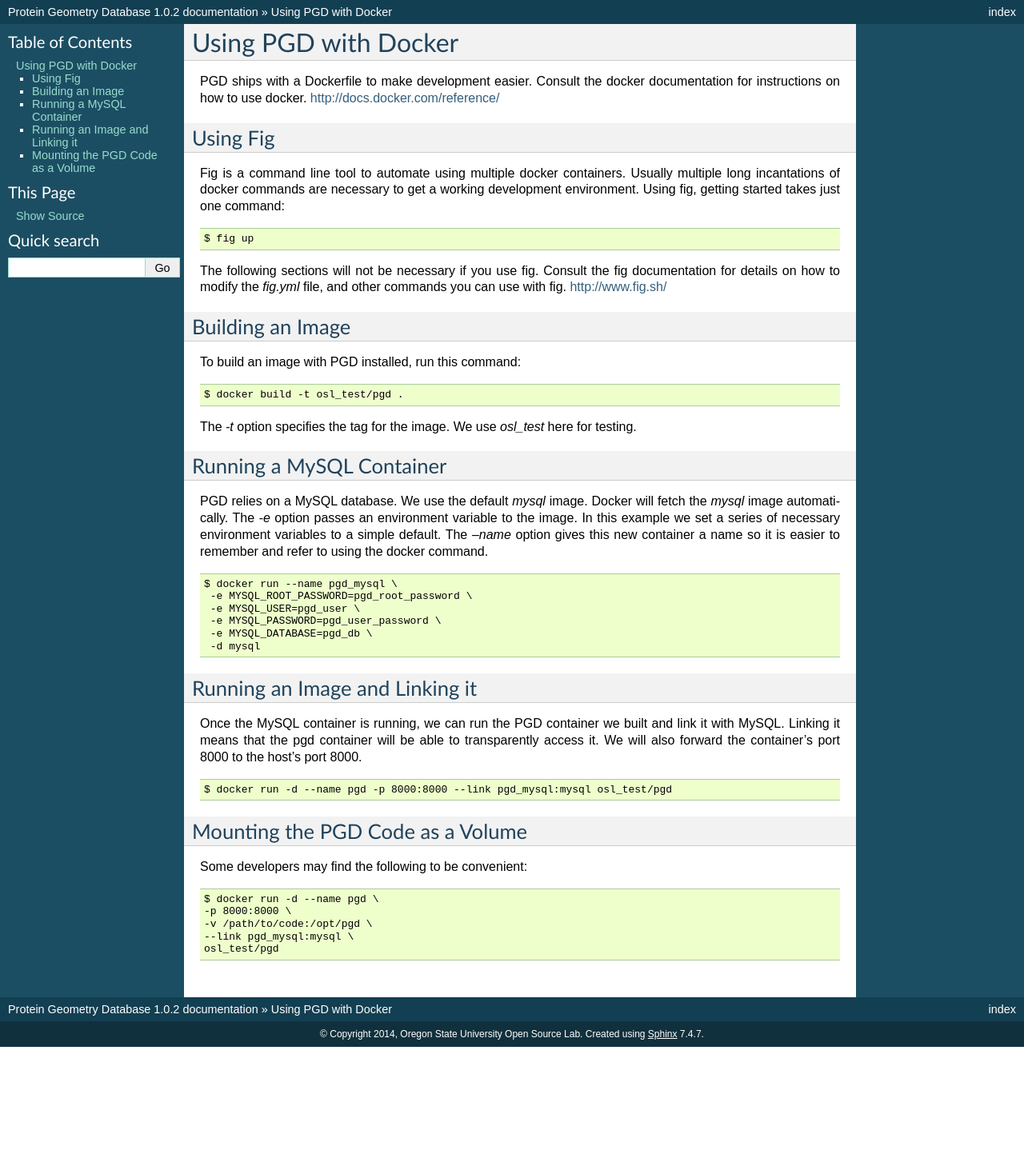
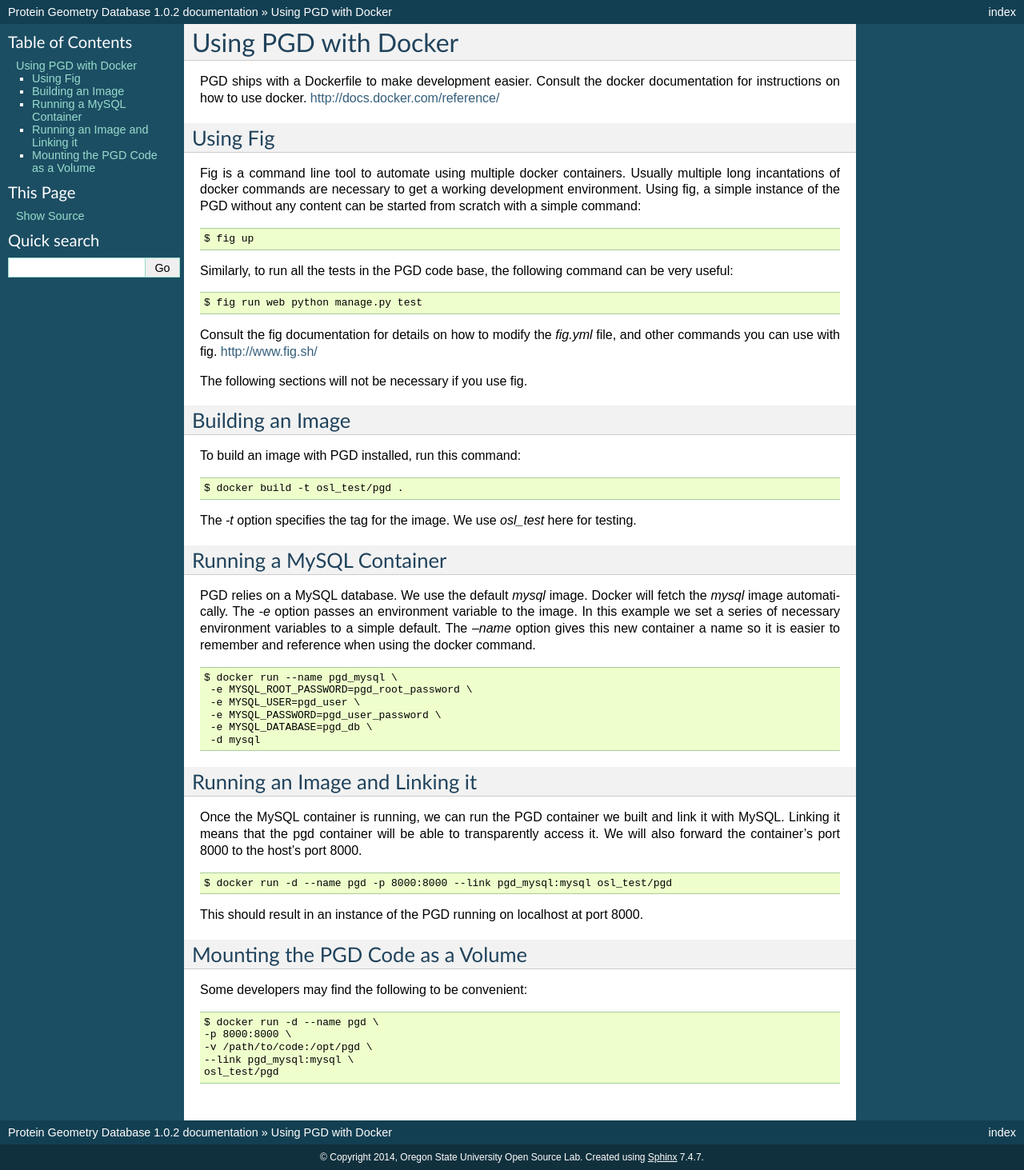
Before and after one commit to Karplus-Lab-OSU/pgd, a Sphinx documentation site: the page built from docs/source/docker.rst, in a window 1280 px wide. Shown: the whole page at 80% size. Built offline with Sphinx 7.4.7, drawn with Linux system fonts in a browser that asks for light colours; before the commit the page ends 1309 px from its top, so only the background shows below that.

Commit message:
Minor additions to documentation
I clarified some minor things in the docs with respect to fig, and
what actually happens when some commands are run.

```diff
--- a/docs/source/docker.rst
+++ b/docs/source/docker.rst
@@ -10,19 +10,28 @@ http://docs.docker.com/reference/
 Using Fig
 ---------
 
-Fig is a command line tool to automate using multiple docker containers.
-Usually multiple long incantations of docker commands are necessary to get a
-working development environment. Using fig, getting started takes just one
-command:
+Fig is a command line tool to automate using multiple docker
+containers.  Usually multiple long incantations of docker commands are
+necessary to get a working development environment. Using fig, a
+simple instance of the PGD without any content can be started from
+scratch with a simple command:
 
 ::
 
    $ fig up
 
-The following sections will not be necessary if you use fig.
+Similarly, to run all the tests in the PGD code base, the following
+command can be very useful:
+
+::
+
+   $ fig run web python manage.py test
+
 Consult the fig documentation for details on how to modify the `fig.yml` file,
 and other commands you can use with fig.
 http://www.fig.sh/
+
+The following sections will not be necessary if you use fig.
 
 Building an Image
 -----------------
@@ -44,7 +53,7 @@ fetch the `mysql` image automatically.
 The `-e` option passes an environment variable to the image. In this example we
 set a series of necessary environment variables to a simple default.
 The `--name` option gives this new container a name so it is easier to remember
-and refer to using the docker command.
+and reference when using the docker command.
 
 ::
 
@@ -67,6 +76,8 @@ transparently access it. We will also forward the container's port
 
     $ docker run -d --name pgd -p 8000:8000 --link pgd_mysql:mysql osl_test/pgd
 
+This should result in an instance of the PGD running on localhost at port 8000.
+
 Mounting the PGD Code as a Volume
 ---------------------------------
 
```
